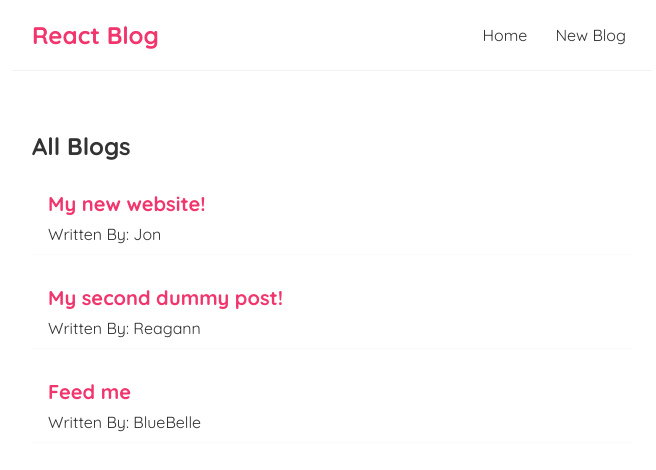
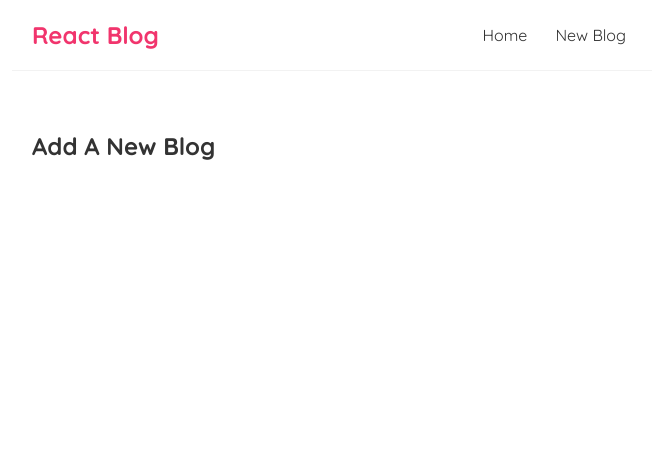
Before and after one commit to Jon-D-Smith/React_Blog, a React (Create React App) app: page /create in a window 1280 px wide. Shown: the top 470 px of the page, without its empty margins (308-964 px from the left). Built offline with nearby package versions, Linux system fonts and the light colour scheme; data requests are answered from the project's data file.

Commit message:
Added Create Route and setup basic component

```diff
--- a/src/App.js
+++ b/src/App.js
@@ -1,6 +1,7 @@
 import Navbar from './Navbar'
 import Home from './Home'
 import {BrowserRouter as Router, Route, Switch} from 'react-router-dom'
+import Create from './Create';
 
 function App() {
   return (
@@ -9,8 +10,12 @@
       <Navbar />
       <div className="content">
         <Switch>
-          <Route path="/">
+          <Route exact path="/">
           <Home />
+          </Route>
+
+          <Route path="/create">
+          <Create />
           </Route>
         </Switch>
 
--- /dev/null
+++ b/src/Create.js
@@ -0,0 +1,7 @@
+const Create = () => {
+    return ( <div className="create">
+        <h2>Add A New Blog</h2>
+    </div> );
+}
+
+export default Create;
```
